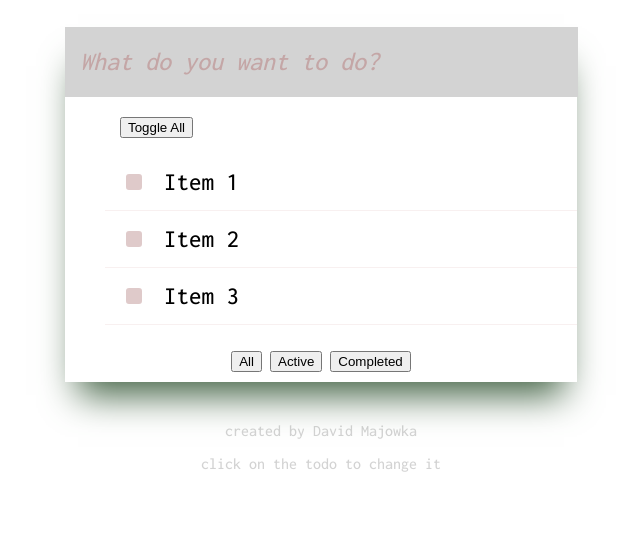
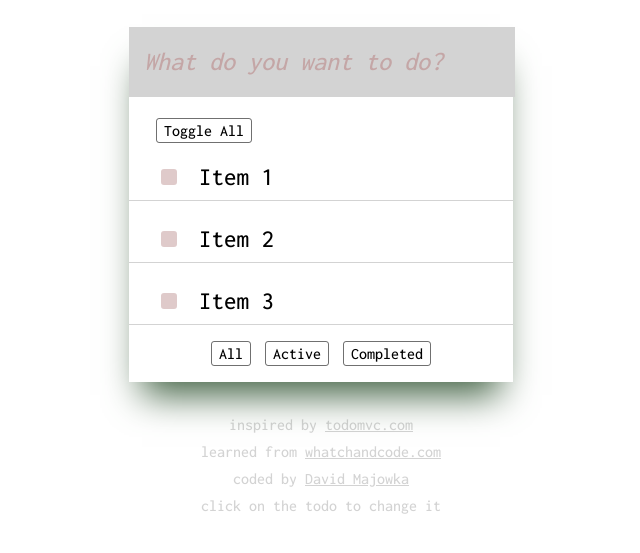
Before and after one commit to DoviMaj/todoapp, a plain HTML site: page index.html in a window 1280 px wide. Shown: the part 117-670 px from the top of the page, without its empty margins (319-959 px from the left). Drawn offline with Linux system fonts and the light colour scheme.

Commit message:
styled buttons, lower buttons functionality

```diff
--- a/index.html
+++ b/index.html
@@ -15,26 +15,29 @@
         <input type="text" placeholder="What do you want to do?" id='addTodoTextInput'>
       </div>
 
-      <div id="topButtons">
-        <button id="toggleAllButton" onclick="todosList.toggleAll()">Toggle All</button>
+      <div id="top-buttons">
+        <li class="styled-buttons" id="toggleAllButton" onclick="todosList.toggleAll()">Toggle All</li>
       </div>
 
         <ul>
 
       </ul>
 
-      <div id="lower-buttons">
-      <button>All</button>
+      <ul id="lower-buttons">
 
-      <button>Active</button>
+      <li><a class="styled-buttons" id="showAll" onclick= "view.showAll()">All</a></li>
 
-      <button>Completed</button>
-      </div>
+      <li class="styled-buttons" id="showOnlyActive" onclick= "view.showOnlyActive()">Active</li>
+
+      <li class="styled-buttons" id="showOnlyCompleted" onclick= "view.showOnlyCompleted()">Completed</li>
+    </ul>
 
   </div>
 
   <div id="footer">
-    <p>created by <a href= "https://github.com/DoviMaj"> David Majowka</a></p>
+    <p>inspired by <a href='http://todomvc.com/examples/vanillajs/'>todomvc.com</a></p>
+    <p>learned from <a href='https://watchandcode.com/p/practical-javascript'>whatchandcode.com</a></p>
+    <p>coded by <a href= "https://github.com/DoviMaj"> David Majowka</a></p>
     <p>click on the todo to change it</p>
   </div>
 
--- a/script.js
+++ b/script.js
@@ -46,11 +46,11 @@ let todosList = {
     },
 
     restoreTodos: function() {
-        let topButtons = document.getElementById("topButtons");
+        let topButtons = document.getElementById("top-buttons");
         let restoreButton = document.createElement("span");
         restoreButton.addEventListener("click", function(){
-            debugger;
             todosList.todos = JSON.parse(localStorage.getItem("todos"));;
+            view.deleteCompletedButton();
             view.displayTodos();
         })
         restoreButton.innerText = "undo"
@@ -58,8 +58,6 @@ let todosList = {
 
         setTimeout(function(){ restoreButton.remove(); }
         , 2000);
-
-        view.displayTodos();
     },
 
     toggleCompleted: function(position){
@@ -107,8 +105,10 @@ let todosList = {
 let addTodoTextInput = document.getElementById("addTodoTextInput");
 
 addTodoTextInput.addEventListener("keyup", function(event){
+    if(event.keyCode === 13 && event.value !== ''){
         todosList.addTodo(addTodoTextInput.value);
-        addTodoTextInput.value = "";
+        addTodoTextInput.value = ""
+    }
 });
 
 
@@ -177,13 +177,18 @@ let view = {
     },
 
     deleteCompletedButton: function(){
-        let deleteCompletedButton = document.createElement("button");
-        let lowerButtons = document.querySelector('#lower-buttons');
+        let deleteCompletedButton = document.createElement("li");
+        let lowerButtons = document.querySelector('#top-buttons');
 
         deleteCompletedButton.id = "deleteCompletedButton";
+        deleteCompletedButton.classList.add("styled-buttons")
         deleteCompletedButton.innerText = "Delete Completed";
         deleteCompletedButton.addEventListener('click', function(event){
             todosList.deleteCompleted();
+            if(!todosList.hasCompletedTodos()){
+                let deleteCompletedButton = document.querySelector('#deleteCompletedButton');
+                deleteCompletedButton.parentNode.removeChild(deleteCompletedButton);
+            }
         })
         let thereIsNoButtonYet = !document.querySelector("#deleteCompletedButton");
         if(todosList.hasCompletedTodos() && thereIsNoButtonYet){
@@ -194,6 +199,37 @@ let view = {
             deleteCompletedButton.parentNode.removeChild(deleteCompletedButton);
         }
         this.displayTodos();
+    },
+
+    showOnlyCompleted: function(){
+        debugger;
+        todosList.todos.forEach(function(todo, index){
+            let todoLi = document.querySelectorAll('li.todosLi')
+            if(!todo.completed){
+                todoLi[index].classList.add("hide");
+            }
+            else{
+                todoLi[index].classList.remove("hide");
+            }
+        })
+    },
+
+    showOnlyActive: function(){
+        todosList.todos.forEach(function(todo, index){
+            let todoLi = document.querySelectorAll('li.todosLi')
+            if(todo.completed){
+                todoLi[index].classList.add("hide");
+            }else{
+                todoLi[index].classList.remove("hide");
+            }
+        })
+    },
+
+    showAll: function(){
+        todosList.todos.forEach(function(todo, index){
+            let todoLi = document.querySelectorAll('li.todosLi')
+                todoLi[index].classList.remove("hide");
+        })
     },
 
     setUpEventListeners: function(){
--- a/todoList.css
+++ b/todoList.css
@@ -14,26 +14,33 @@ h1{
     color: rgb(230, 212, 168);
 }
 
+#topButtons{
+    margin: 0px;
+}
+
+ul {
+    list-style-type: none;
+    margin: 0px;
+    padding: 0px;
+}
+
 #todoList{
     position: relative;
     margin: auto;
-    width: 40%;
+    width: 30%;
     border: 3px;
     box-shadow: 0px 26px 35px -13px rgba(64,97,66,1);
 }
 
 .todosLi {
-    padding: 15px;
+    padding: 25px 0px 10px 26px;
     font-size: 25px;
-    border-bottom: 1px solid #f8f0f0;
+    border-bottom: 1px solid lightgrey;
 }
 
-ul {
-    list-style-type: none;
-}
 
 #addTodoTextInput{
-    width: 94.4%;
+    width: 92.6%;
     height: 40px;
     padding: 15px;
     font-size: 25px ;
@@ -61,12 +68,20 @@ input[type='checkbox']:checked {
 }
 
 .deleteButton{
-    margin-right: 60px;
+    margin-right: 40px;
     float: right;
     border-radius: 50%;
     border: none;
     font-size: 20px;
     color: #8ea094;
+    background-color: white;
+}
+
+#deleteCompletedButton{
+    list-style: none;
+    position: absolute;
+    left: 237px;
+    top: 88px;
 }
 
 .changeTodoInput{
@@ -79,10 +94,16 @@ input[type='checkbox']:checked {
 #deleteAllButton{
     float: right;
     margin: 20px 55px 0px 0px;
+    color: inherit;
+    padding: 3px 7px;
+    text-decoration: none;
+    border: 1px solid #0000008f;
+    border-radius: 3px;
 }
 
 #toggleAllButton{
-    margin: 20px 0px 0px 55px;
+    position: relative;
+    margin: 20px 0px 0px 27px;
 }
 
 input{
@@ -101,27 +122,50 @@ input{
     font-style : italic;
     color : #8ea094;
  }
-
+#top-buttons{
+    padding-top: 25px;
+}
 #lower-buttons{
      text-align: center;
-     padding: 10px;
+     padding: 20px;
+ }
+
+ .styled-buttons{
+    display: inline;
+    color: inherit;
+    margin: 3px;
+    padding: 3px 7px;
+    text-decoration: none;
+    border: 1px solid #0000008f;
+    border-radius: 3px;
+    cursor: pointer;
+ }
+
+ #lower-buttons li{
+     display: inline;
  }
 
 span{
-    float: right;
-     text-decoration: underline;
-     color: rgb(165, 148, 105);;
-     margin: 10px;
+    position: absolute;
+    bottom: 19px;
+    right: 17px;
+    text-decoration: underline;
+    color: rgb(165, 148, 105);
+    margin: 10px;
  }
 
 #footer{
     text-align: center;
     padding-top: 24px;
-    padding-bottom: 10px;
+    margin-bottom: 20px;
     color: lightgrey ;
 }
 
 a{
-    text-decoration: none;
     color: inherit;
 }
+p{
+    margin-block-end: 0px;
+    margin-block-start: 10px;
+    font-size: 16px;
+}
```
